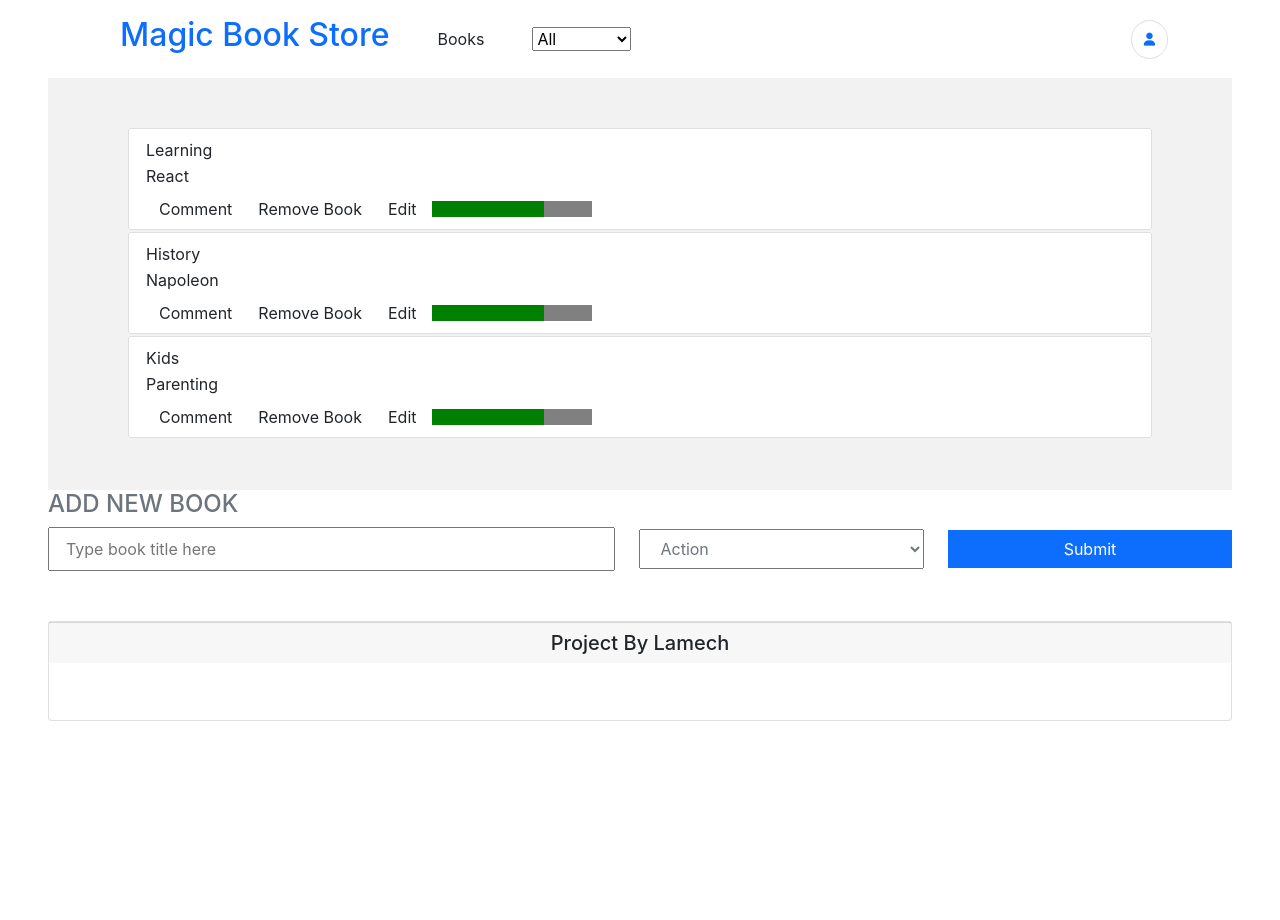
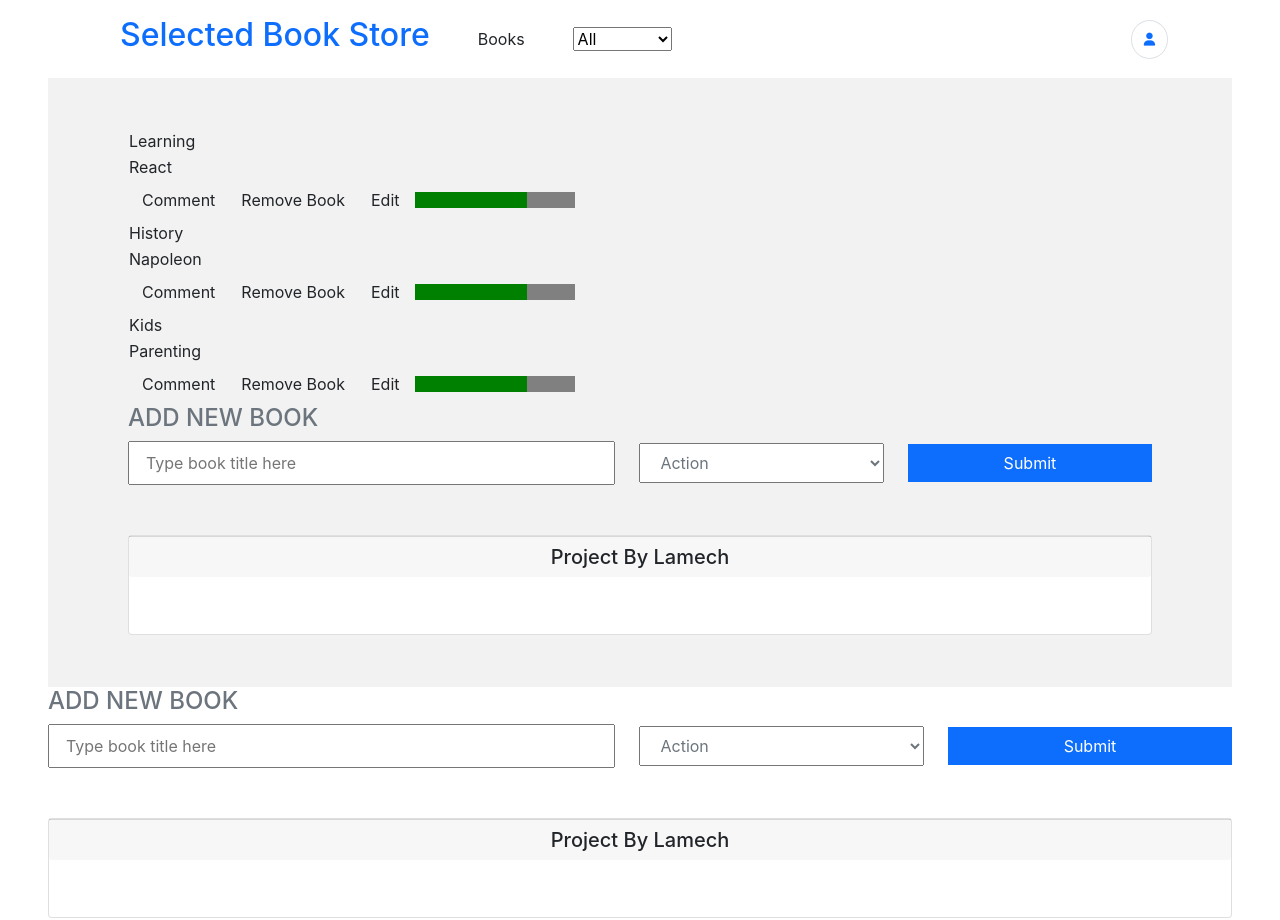
Before and after one commit to settix-dev/Magic-book-store, a React (Create React App) app: page / in a window 1280 px wide. Before the commit the page ends 800 px from the top, so only its background shows below. Built offline with nearby package versions, Linux system fonts and the light colour scheme.

Commit message:
Edit and Update BooksList component

```diff
--- a/src/containerComponents/BooksList.js
+++ b/src/containerComponents/BooksList.js
@@ -3,6 +3,8 @@ import { connect } from "react-redux";
 import { changeFilter, removeBook } from "../actions";
 import Book from "../presentationalComponents/Book";
 import CategoryFilter from "../presentationalComponents/CategoryFilter";
+import Footer from "../presentationalComponents/Footer";
+import BooksForm from "./BooksForm";
 
 // Get state from the redux store
 // const state = (state) => state.booksCollection;
@@ -19,7 +21,6 @@ const BooksList = (props) => {
   // Get books from the store
   // const books = useSelector(state).books;
   const books = myBooksCollection.books;
-  console.log(books);
 
   // Store books in local storage
   localStorage.setItem("books", JSON.stringify(books));
@@ -33,39 +34,21 @@ const BooksList = (props) => {
 
   // const filter = useSelector(filterState).filter;
   const filter = myFilteredCategory.filter;
-  console.log(filter);
 
   const handleFilterChange = (e) => {
-    console.log(e.target.value);
-    console.log(category);
-    console.log(e.target.value);
     setCategory(e.target.value === "All" ? "" : e.target.value);
-    console.log(category);
   };
 
   // Render the filtered book by category on the UI
   const displayBook = () => {
-    console.log(category);
     return filter === ""
       ? books.map((book, index) => (
-          <div key={index} className="card">
-            <ul className="list-group list-group-flush">
-              <li className="list-group-item">
-                <Book book={book} handleRemoveBook={handleRemoveBook} />
-              </li>
-            </ul>
-          </div>
+          <Book book={book} handleRemoveBook={handleRemoveBook} />
         ))
       : books
           .filter((book) => book.category === filter)
           .map((book, index) => (
-            <div key={index} className="card">
-              <ul className="list-group list-group-flush">
-                <li className="list-group-item">
-                  <Book book={book} handleRemoveBook={handleRemoveBook} />
-                </li>
-              </ul>
-            </div>
+            <Book book={book} handleRemoveBook={handleRemoveBook} />
           ));
   };
 
@@ -74,24 +57,27 @@ const BooksList = (props) => {
   }, [myChangeFilter, category]);
 
   return (
-    <div>
-      <header className="d-flex align-items-center px-5 py-3 justify-content-between">
+    <div className="main-div">
+      <header className="d-flex align-items-center px-5 py-3 justify-content-between mx-auto">
         <div className="d-flex align-items-center">
-          <h2 className="ps-4 text-primary">Magic Book Store</h2>
+          <h2 className="ps-4 text-primary">Selected Book Store</h2>
           {/* <CategoryFilter filter={filter} setCategory={setCategory} /> */}
           <CategoryFilter
             filter={filter}
             handleFilterChange={handleFilterChange}
           />
         </div>
-
         <span className="d-flex align-items-center justify-content-center me-3 border rounded-circle text-primary">
           <i class="fas fa-user"></i>
         </span>
       </header>
 
       <div className="books-list-div">
-      {displayBook()}
+        {displayBook()}
+        <BooksForm />
+        <div>
+          <Footer />
+        </div>
       </div>
     </div>
   );
```
